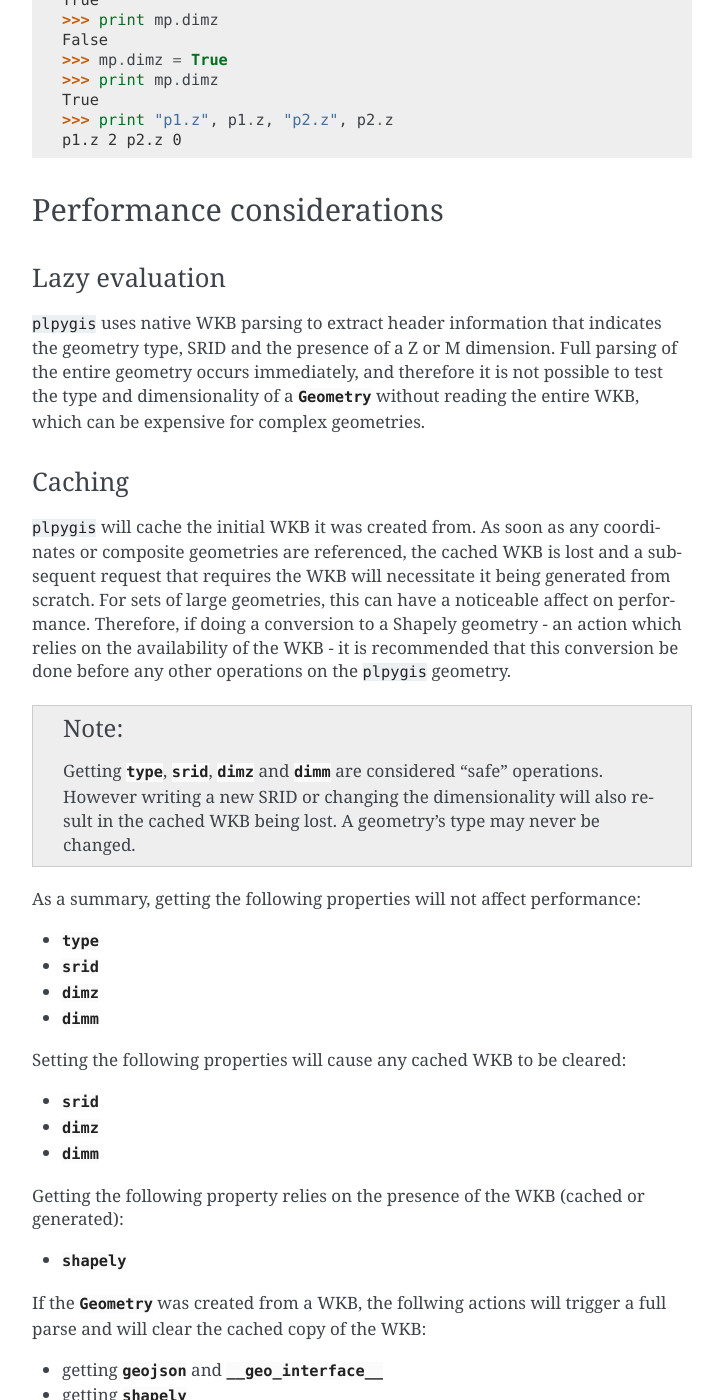
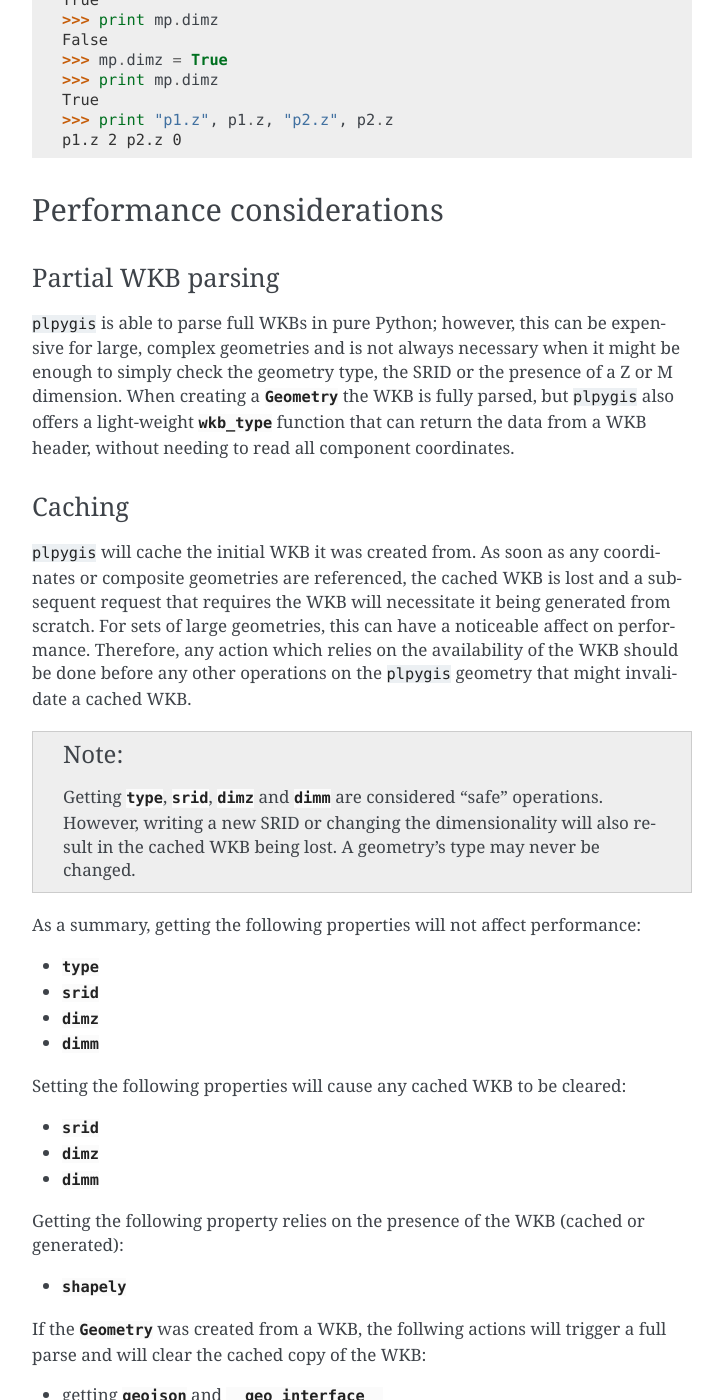
Before and after one commit to bosth/plpygis, a Sphinx documentation site: the page built from doc/source/subclasses.rst, in a window 1280 px wide and 1400 px high, scrolled down 2759 px. Shown: the whole window, without its empty margins (388-1111 px from the left). Built offline with Sphinx 7.4.7, drawn with Linux system fonts in a browser that asks for light colours; some of the changed text lies outside the part shown.

Commit message:
Updated documentation.

```diff
--- a/doc/source/subclasses.rst
+++ b/doc/source/subclasses.rst
@@ -114,19 +114,19 @@ Adding a new dimension to a :class:`Point <plpygis.geometry.Point>` that is a ve
 Performance considerations
 --------------------------
 
-Lazy evaluation
-^^^^^^^^^^^^^^^
+Partial WKB parsing
+^^^^^^^^^^^^^^^^^^^
 
-``plpygis`` uses native WKB parsing to extract header information that indicates the geometry type, SRID and the presence of a Z or M dimension. Full parsing of the entire geometry occurs immediately, and therefore it is not possible to test the type and dimensionality of a :class:`Geometry <plpygis.geometry.Geometry>` without reading the entire WKB, which can be expensive for complex geometries.
+``plpygis`` is able to parse full WKBs in pure Python; however, this can be expensive for large, complex geometries and is not always necessary when it might be enough to simply check the geometry type, the SRID or the presence of a Z or M dimension. When creating a :class:`Geometry <plpygis.geometry.Geometry>` the WKB is fully parsed, but ``plpygis`` also offers a light-weight :class:`wkb_type <plpygis.geometry.wkb_type>` function that can return the data from a WKB header, without needing to read all component coordinates.
 
 Caching
 ^^^^^^^
 
-``plpygis`` will cache the initial WKB it was created from. As soon as any coordinates or composite geometries are referenced, the cached WKB is lost and a subsequent request that requires the WKB will necessitate it being generated from scratch. For sets of large geometries, this can have a noticeable affect on performance. Therefore, if doing a conversion to a Shapely geometry - an action which relies on the availability of the WKB - it is recommended that this conversion be done before any other operations on the ``plpygis`` geometry.
+``plpygis`` will cache the initial WKB it was created from. As soon as any coordinates or composite geometries are referenced, the cached WKB is lost and a subsequent request that requires the WKB will necessitate it being generated from scratch. For sets of large geometries, this can have a noticeable affect on performance. Therefore, any action which relies on the availability of the WKB should be done before any other operations on the ``plpygis`` geometry that might invalidate a cached WKB.
 
 .. note::
 
-    Getting :meth:`type <plpygis.geometry.Geometry.type>`, :meth:`srid <plpygis.geometry.Geometry.srid>`, :meth:`dimz <plpygis.geometry.Geometry.dimz>` and :meth:`dimm <plpygis.geometry.Geometry.dimm>` are considered "safe" operations. However writing a new SRID or changing the dimensionality will also result in the cached WKB being lost. A geometry's type may never be changed.
+    Getting :meth:`type <plpygis.geometry.Geometry.type>`, :meth:`srid <plpygis.geometry.Geometry.srid>`, :meth:`dimz <plpygis.geometry.Geometry.dimz>` and :meth:`dimm <plpygis.geometry.Geometry.dimm>` are considered "safe" operations. However, writing a new SRID or changing the dimensionality will also result in the cached WKB being lost. A geometry's type may never be changed.
 
 As a summary, getting the following properties will not affect performance:
 
```
